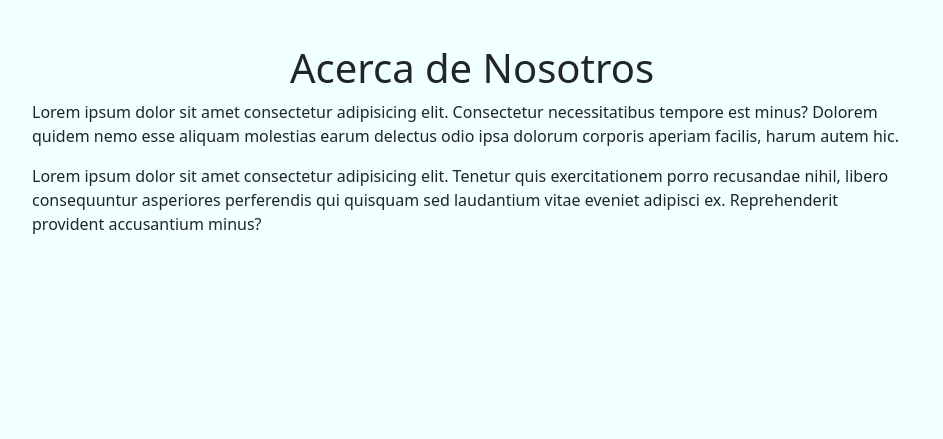
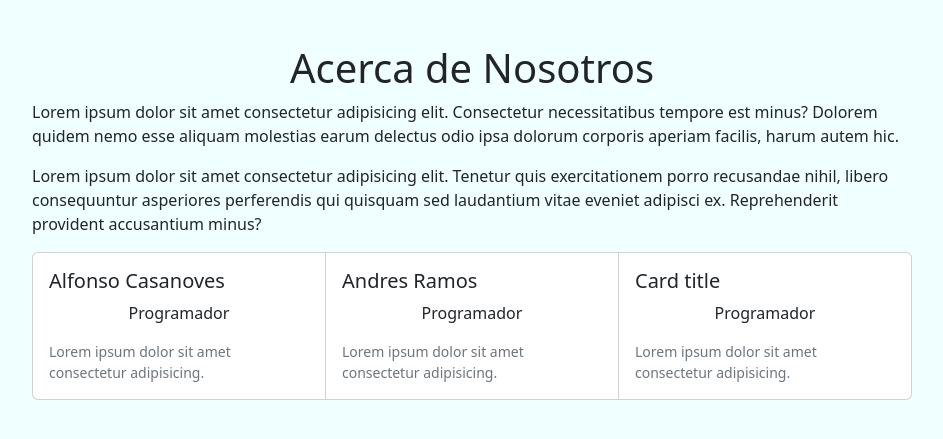
Before and after one commit to deividopscba/EntregaMVTFinal, a Django app: page /BaseDeDatos/about/ in a window 1280 px wide. Shown: the part 56-495 px from the top of the page, without its empty margins (168-1111 px from the left). Run offline with Django 4.2, Linux system fonts and the light colour scheme; some libraries are stand-ins or nearby versions.

Commit message:
Acercadenoscambios

```diff
--- a/BaseDeDatos/template/about.html
+++ b/BaseDeDatos/template/about.html
@@ -12,4 +12,33 @@
     Consectetur necessitatibus tempore est minus? Dolorem quidem nemo esse aliquam molestias earum delectus odio ipsa dolorum corporis aperiam facilis, harum autem hic.</p>
     <p>Lorem ipsum dolor sit amet consectetur adipisicing elit. Tenetur quis exercitationem porro recusandae nihil,
     libero consequuntur asperiores perferendis qui quisquam sed laudantium vitae eveniet adipisci ex. Reprehenderit provident accusantium minus?</p>
-    {% endblock %}
+
+
+    <div class="card-group">
+        <div class="card">
+          <div class="card-body">
+            <h5 class="card-title">Alfonso Casanoves</h5>
+            <p class="card-text">Programador</p>
+            <p class="card-text"><small class="text-muted">Lorem ipsum dolor sit amet consectetur adipisicing.</small></p>
+          </div>
+        </div>
+        <div class="card">
+
+          <div class="card-body">
+            <h5 class="card-title">Andres Ramos </h5>
+            <p class="card-text">Programador </p>
+            <p class="card-text"><small class="text-muted">Lorem ipsum dolor sit amet consectetur adipisicing.</small></p>
+          </div>
+        </div>
+        <div class="card">
+
+          <div class="card-body">
+            <h5 class="card-title">Card title</h5>
+            <p class="card-text">Programador </p>
+            <p class="card-text"><small class="text-muted">Lorem ipsum dolor sit amet consectetur adipisicing.</small></p>
+          </div>
+        </div>
+      </div>
+
+
+      {% endblock %}
--- a/BaseDeDatos/template/login.html
+++ b/BaseDeDatos/template/login.html
@@ -11,7 +11,7 @@
     <button class="btn btn-warning" type="submit">Iniciar Sesion</button>
     <br>
     <p>Si aun no posees credenciales peudes registrarte: </p>
-    <button class="btn btn-success" href="/BaseDeDatos/registro">Registrarse</button>
+    <a class="btn btn-success" href="/BaseDeDatos/registro">Registrarse</a>
     <br>
     <p>Nunca compartas tus credenciales Personales</p>
 </form>
--- a/BaseDeDatos/template/registro.html
+++ b/BaseDeDatos/template/registro.html
@@ -2,8 +2,12 @@
 <link rel="stylesheet" href="{%static 'css/myestilo.css'%}">
 <link rel="stylesheet" href="{%static 'css/bootstrap.min.css'%}">
 {% block contenido %}
+
 <div class="contenidoPacientes">
+
     <form method="POST"> {% csrf_token %}
+        <h2>Registro de usuarios</h2>
+        <br>
         {{form.as_p}}
         <button class="btn btn-Primary" type="submit">Registrarse</button>
     </form>
--- a/BaseDeDatos/views.py
+++ b/BaseDeDatos/views.py
@@ -11,7 +11,7 @@
 
 # Create your views here.
 
-@login_required
+
 def inicio(request):
     return render(request, "inicio.html")
 @login_required
```
Also changed, not shown: BaseDeDatos/static/img/1.png (added), db.sqlite3.
